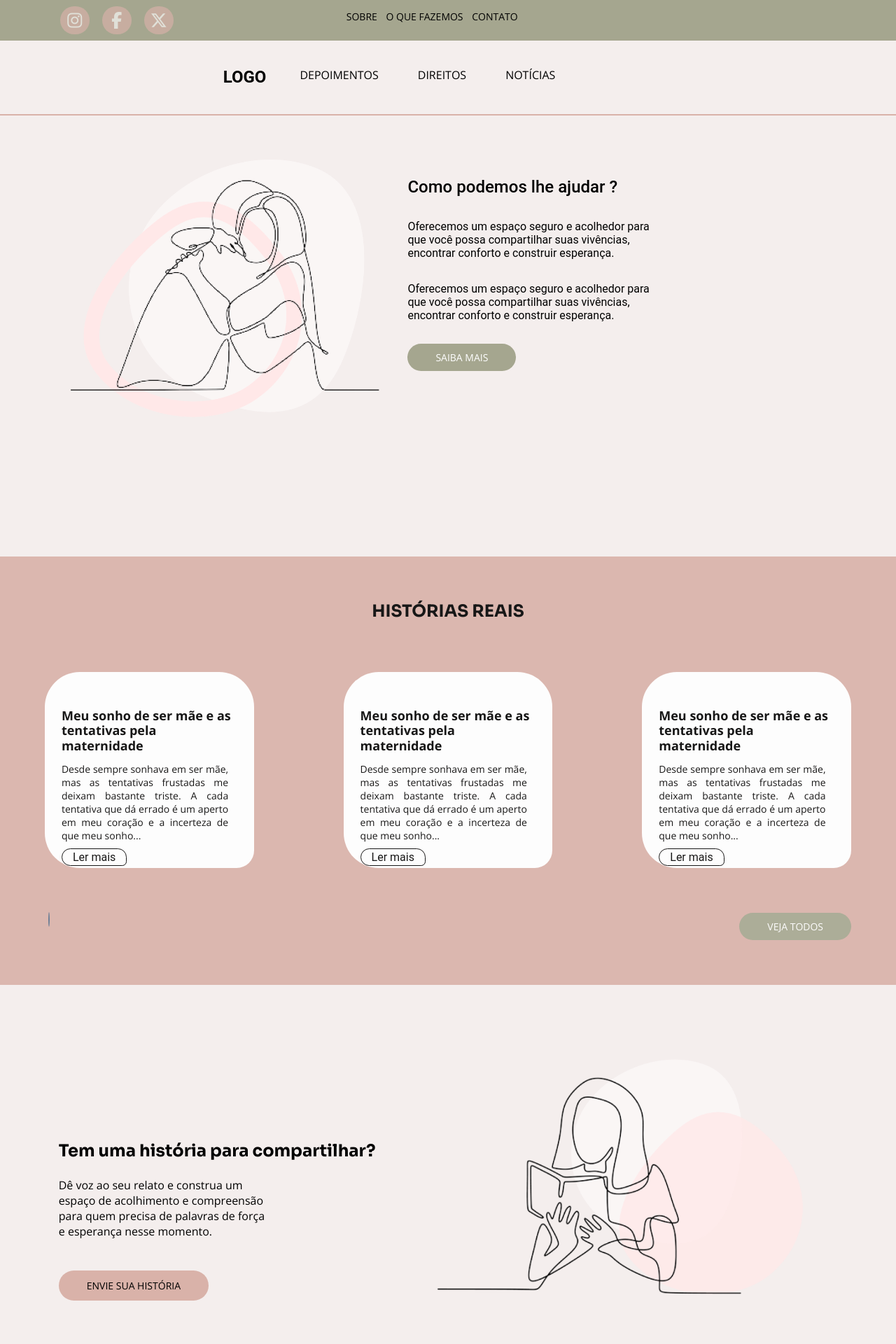
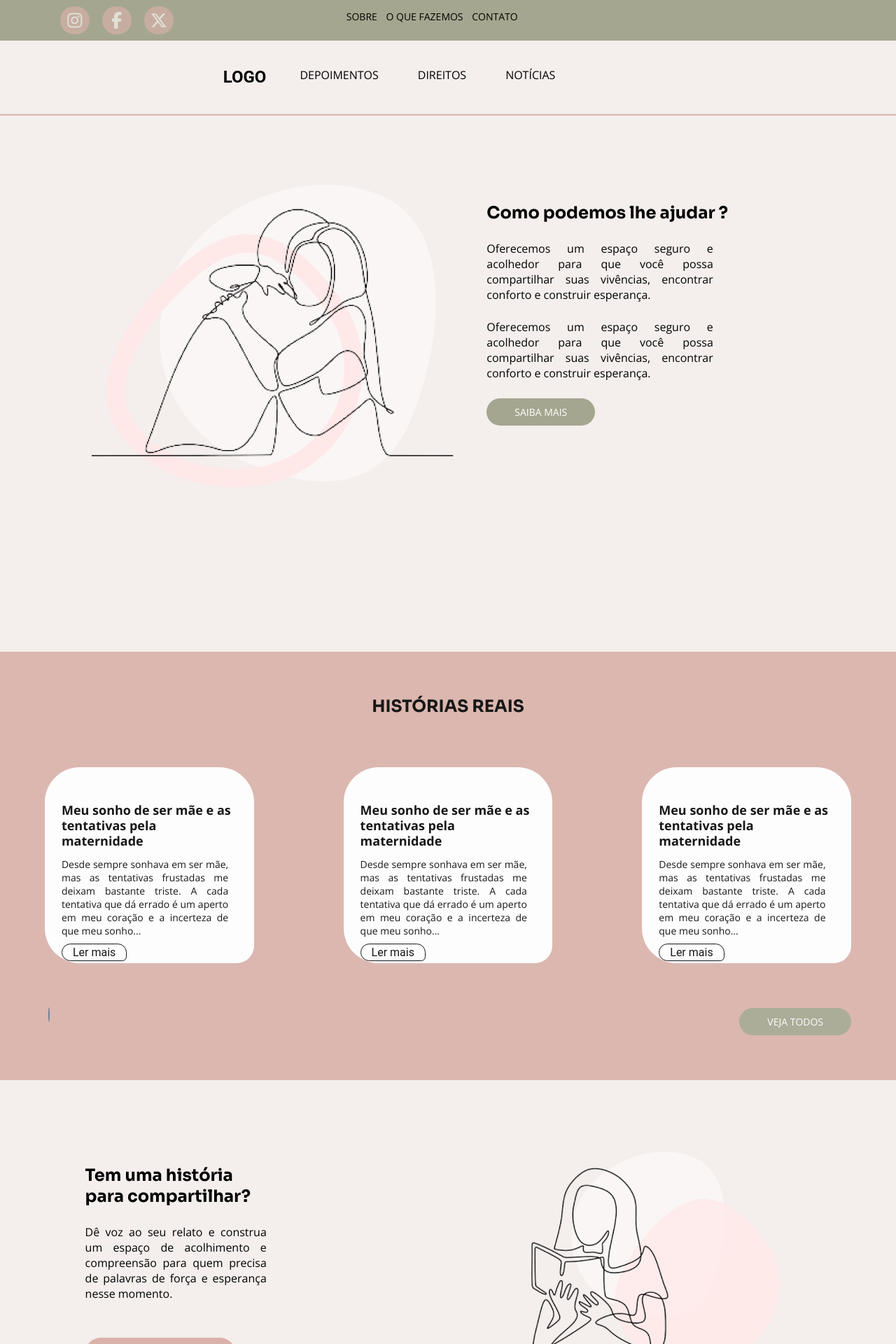
Before and after one commit to flaviohfsilva/luto-parental, an Angular app in the folder luto-parental/: page /page in a window 1280 px wide. Shown: the top 1920 px of the page at 70% size. Built offline with nearby package versions, Linux system fonts and the light colour scheme.

Commit message:
📝 Ajustes do css, responsividade e textos do html

```diff
--- a/luto-parental/src/app/components/compartilhar-historia/compartilhar-historia.component.html
+++ b/luto-parental/src/app/components/compartilhar-historia/compartilhar-historia.component.html
@@ -5,9 +5,9 @@
         <div class="area-compartilhar">
             <h2 class="title">Tem uma história para compartilhar?</h2>
             <p class="subtitle">
-                Dê voz ao seu relato e construa um <br>
-                espaço de acolhimento e compreensão <br>
-                para quem precisa de palavras de força<br>
+                Dê voz ao seu relato e construa um
+                espaço de acolhimento e compreensão
+                para quem precisa de palavras de força
                 e esperança nesse momento.
             </p>
 
--- a/luto-parental/src/app/components/compartilhar-historia/compartilhar-historia.component.scss
+++ b/luto-parental/src/app/components/compartilhar-historia/compartilhar-historia.component.scss
@@ -1,21 +1,29 @@
+.compartilhar-historia{
+  padding: 0 5%;
+}
+
 .compartilhar-historia-container {
     display: flex;
-    justify-content: space-evenly;
+    // justify-content: space-around;
+    margin: 0 5%;
 }
 
 .title{
   font-family: "Sora", sans-serif;
   font-weight: 700;
-  margin: 35% 0 0 0;
+  margin: 11% 0 0 0;
+  width: 50%;
 }
 
 .subtitle{
   font-family: "Open Sans", sans-serif;
+  text-align: justify;
   margin: 5% 0;
+  width: 50%;
 }
 
 .compartilhar-historia-img{
-  width: 45%;
+  width: 50%;
 }
 
 .btn-enviar-historia{
@@ -47,4 +55,18 @@
       width: 100%;
       margin: 5%;
     }
+
+    .title{
+      margin: 25% 5% 0;
+      width: 100%;
+    }
+
+    .subtitle{
+      margin: 5%;
+      width: 85%;
+    }
+
+    .btn-enviar-historia{
+      margin: 5%;
+    }
 }
--- a/luto-parental/src/app/pages/landing-page/landing-page.component.scss
+++ b/luto-parental/src/app/pages/landing-page/landing-page.component.scss
@@ -5,26 +5,30 @@ h2{
   font-size: 24px;
 }
 .como-podemos-ajudar{
-  display: flex;
+  padding: 2%;
 }
 
 .ajudar-container{
   display: flex;
-  margin: 0 5% 5% ;
+  margin: 0 5% 5%;
   justify-content: space-between;
 }
 
 .title{
-  margin: 14% 0 0 0;
+  font-family: "Sora", sans-serif;
+  font-weight: 700;
+  margin: 20% 0 0 0;
 }
 
 .subtitle{
+  font-family: "Open Sans", sans-serif;
   margin: 5% 0;
-  width: 56%;
+  text-align: justify;
+  width: 65%;
 }
 
 .ajuda-img{
-  width: 45%;
+  width: 55%;
 }
 
 .btn-ajuda{
@@ -165,6 +169,13 @@ h2{
     // grid-template-columns: repeat(1, 1fr);
   }
 
+  .ajuda-img{
+    width: 100%;
+  }
+
+  .subtitle{
+    width: 95%;
+  }
   // =================== MURAL DE HISTÓRIAS AREA ===================
   .mural-container{
     flex-wrap: wrap;
```
